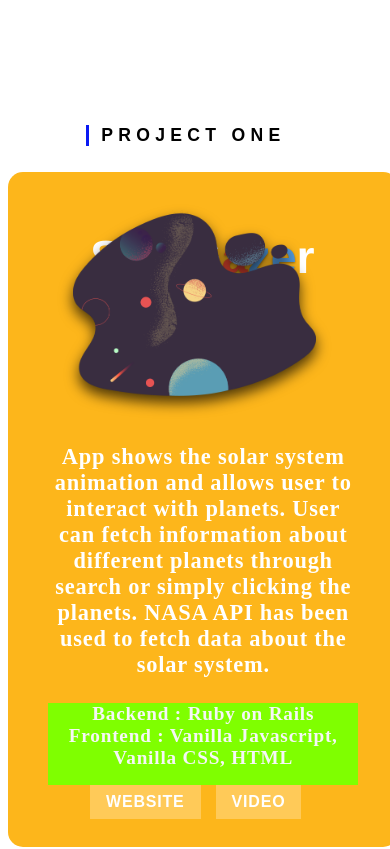
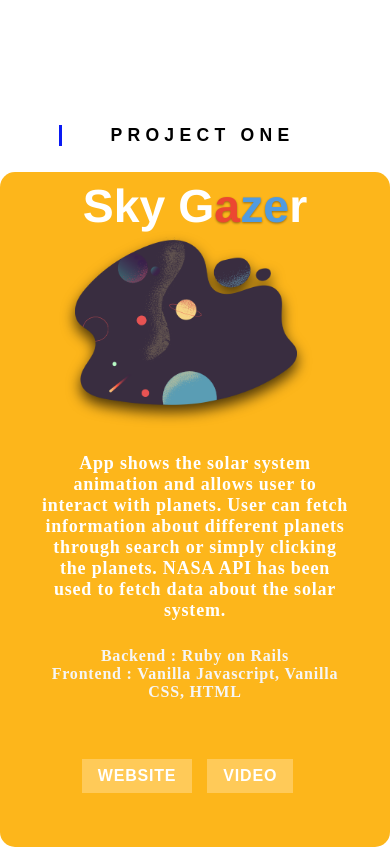
Before and after one commit to sanjeevyg/Portfolio, a React (Create React App) app: page / in a window 390 px wide. Shown: the part 780-1629 px from the top of the page. Built offline with nearby package versions, Linux system fonts and the light colour scheme.

Commit message:
media query fixed

```diff
--- a/src/Pages/Home/index.css
+++ b/src/Pages/Home/index.css
@@ -532,7 +532,7 @@
     }
 
     .menuNinety {
-        right: 23vw;
+        right: 20vw;
         background-color: rgb(29, 80, 219);
         color: white;
         transform: rotate(270deg);
--- a/src/Pages/Project/Project.js
+++ b/src/Pages/Project/Project.js
@@ -223,12 +223,12 @@ export default function Project() {
                   <img src={phoneImg} alt="watchual"/>
                 </div>
                 <div className="appInfo">
-                    <div id="titleWatchualS">
+                    <div class="titleWatchualS">
                         <h1 className="title titleWatchual" ref={titleThree}>Watchual</h1>
                         <div id="watchDiv"><MdOutlineWatchLater id="watch" size={60}/></div>
                     </div>
                     <h3 id="projectThreeInfo">
-                        This is a shopping app for watches. User can signup, sigin and scan through varieties of watches. Watches can be selected and put in cart for payment. App also employs dark and light theme.
+                        Watchual is a shopping app for watches. User can signup, sigin and scan through varieties of watches. Watches can be selected and put in cart for payment. App also employs dark and light theme.
                     </h3>
                     <div className="techInfo techInfoThree">
                       <h4 className="backend"><span>Backend : </span>Node.js</h4>
--- a/src/Pages/Project/index.css
+++ b/src/Pages/Project/index.css
@@ -25,6 +25,7 @@
     width: 80vw;
     transform-style: preserve-3d;
     padding-left: 12rem;
+
 }
 
 .projectTitle {
@@ -90,7 +91,9 @@
 }
 
 .titleSkyGazer {
-    margin-top: 5vh;
+    display: absolute;
+    margin-top: -1vh;
+    /* margin-bottom: 5rem; */
 }
 
 .titleSkyGazer span {
@@ -142,8 +145,10 @@
     filter: drop-shadow(0px 1px 1px rgba(0, 0, 0, 0.4));
 }
 
-#titleWatchualS {
+.titleWatchualS{
     display: flex;
+    justify-content: flex-start;
+    align-items: space-between;
 }
 
 #watch {
@@ -236,21 +241,13 @@
     opacity: 0;
 }
 
-.skyGazerVideo iframe, .videoOneActive iframe, .dogScanner iframe, .videoTwoActive iframe,  .videoThreeActive iframe {
+.skyGazerVideo iframe, .videoOneActive iframe, .dogScanner iframe, .videoTwoActive iframe, .watchualVideo iframe, .videoThreeActive iframe {
     position: relative;
     min-width: 58vw;
     height: 59vh;
     outline: none;
     border: none;
 }
-
-/* .videoThreeActive iframe {
-    position: relative;
-    min-width: 61.5vw;
-    height: 62vh;
-    outline: none;
-    border: none;
-} */
 
 .videoOneActive, .videoTwoActive, .videoThreeActive {
     position: fixed;
@@ -265,11 +262,12 @@
     z-index: 6;
 }
 
-.videoOneActive  .closeBtn, .videoTwoActive  .closeBtn, .videoThreeActive  .closeBtn  {
+.videoOneActive  .closeBtn, .videoTwoActive  .closeBtn, .videoThreeActive .closeBtn  {
     position: absolute;
     top: 0;
     right: 0;
     color: rgb(255, 254, 254);
+    z-index: 6;
 }
 
 .videoOneActive  .closeBtn:hover, .videoTwoActive  .closeBtn:hover, .videoThreeActive .closeBtn:hover {
@@ -294,7 +292,6 @@
         padding: auto;
         max-width: 100%;
         overflow: hidden;
-        background: white;
     }
 
     .sectionContainer {
@@ -303,8 +300,6 @@
         display: flex;
         justify-content: center;
         align-items: center;
-        margin: auto;
-        padding: auto;
     }
 
     .subsectionContainer {
@@ -315,7 +310,8 @@
         justify-content: center;
         height: 100vh;
         width: 100vw;
-        padding-right: 45vw;
+        padding-right: auto;
+        padding-left: 0rem;
     }
 
     .card {
@@ -337,17 +333,31 @@
         display: flex;
         align-items: center;
         text-align: center;
-        background-color: chartreuse;
     }
 
     .appInfo h3 {
         text-align: center;
+        font-size: large;
     }
 
     .title {
         position: absolute;
-        left: 21vw;
         top: 1rem;
+        left: 2vw;
+        right: 2vw;
+    }
+
+    .titleWatchual  {
+        /* background: darkmagenta; */
+    }
+
+    #projectThreeInfo {
+        margin-top: 15vh;
+        text-align: left;
+    }
+
+    #websiteBtnOne {
+        margin-bottom: 5vh;
     }
 
     .skyGazer {
@@ -359,8 +369,6 @@
         align-items: center;
     }
 
-
-
     .dogScanner {
         margin-top: 5rem;
         margin-bottom: 3rem;
@@ -371,30 +379,37 @@
     }
 
     .projectTitle {
-        width: 60vw;
+        width: 70vw;
+        margin-bottom: 3vh;
+        display: flex;
+        justify-content: center;
+    }
+
+    .techInfo {
+        font-size: medium;
+        margin-bottom: 5vh;
+    }
+
+    .techInfoThree {
+        margin-top: 5vh;
         margin-bottom: 3vh;
     }
 
-    /* #projectThreeInfo {
-        padding-left: auto;
-    } */
-
-    #titleWatchualS {
-        display: flex;
+    .skyGazer img {
+        height: 20vh;
+        width: auto;
+        margin-top: 5vh;
     }
 
-    #watch {
-        position: relative;
-        bottom: 7vh;
-        left: 57vw;
+    #watchDiv {
+        display: none;
     }
-
 
     .watchual img {
         position: absolute;
-        margin-top: 9vh;
+        margin-top: 17vh;
         transform: none;
-        width: 40vw;
+        width: 42vw;
         margin-left: 5vw;
         z-index: 0;
     }
@@ -418,23 +433,7 @@
         border-top-left-radius: 60px;
     }
 
-    .skyGazerVideo iframe, .videoOneActive iframe, .dogScanner iframe, .videoTwoActive iframe,  .videoThreeActive iframe {
-        position: absolute;
-        max-width: 100vw;
-        min-height: 85vh;
-        margin-left: 5rem;
-        margin-bottom: 35rem;
-    }
-
-    .videoOneActive  .closeBtn, .videoTwoActive  .closeBtn, .videoThreeActive  .closeBtn  {
-        position: fixed;
-        z-index: 15;
-        top: 0rem;
-        color: rgb(112, 23, 23);
-
-    }
-
-    .skyGazerVideo, .dogScannerVideo, .watchualVideo {
+    /* .skyGazerVideo, .dogScannerVideo, .watchualVideo {
         position: absolute;
         z-index: -1;
         display: flex;
@@ -442,150 +441,37 @@
         align-items: center;
         visibility: hidden;
         opacity: 0;
+    }  */
+
+
+    .skyGazerVideo iframe, .videoOneActive iframe, .dogScanner iframe, .videoTwoActive iframe, .watchualVideo iframe, .videoThreeActive iframe {
+        position: fixed;
+        max-width: 100vw;
+        min-height: 91vh;
+        align-self: center;
+        left: 0rem;
+        top: 0rem;
     }
 
-
-
-
-    /*
-
-    .cThree {
-        height: 95vh;;
-        min-width: 92vw;
+    .videoOneActive, .videoTwoActive, .videoThreeActive {
+        position: fixed;
+        left: 11rem;
+        bottom: 17vh;
+        background: rgba(12, 11, 11, 0.9);
         display: flex;
-        font-size: small;
-        flex-direction: column-reverse;
         justify-content: center;
         align-items: center;
-        margin-right: 10rem;
-        border-radius: 0px;
-        padding-top: 3rem;
-        border-radius: 1rem;
+        visibility: visible;
+        opacity: 1;
+        z-index: 1;
     }
 
-    .cOne {
-        padding-top: 12vh;
+    .videoOneActive  .closeBtn, .videoTwoActive  .closeBtn, .videoThreeActive .closeBtn  {
+        position: fixed;
+        top: 88vh;
+        right: 0;
+        z-index: 15;
+        color: darkred;
     }
 
-   .titleSkyGazer, .titleDog, .titleWatchual {
-        position: relative;
-        width: fit-content;
-        font-size: 2.5rem;
-        margin-bottom: 67rem;
-    }
-
-
-    #watchDiv {
-        position: absolute;
-        background: chartreuse;
-        margin-bottom: 50rem;
-        margin-right: 10rem;
-    }
-
-    .dogScanner img {
-        position: relative ;
-        width: 40vh;
-        height: auto;
-        margin-top: 10rem;
-        margin-left: 23vw;
-    }
-
-    .skyGazer img {
-        position: relative;
-        width: 35vh;
-        height: auto;
-        margin-top: 5vh;
-        margin-left: 23vw;
-    }
-
-    .watchual img{
-        position: relative;
-        margin-bottom: 30vh;
-        min-width: 18vh;
-        height: auto;
-        margin-right: 1rem;
-        transform: translateX(4rem) translateY(1rem) rotateZ(15deg);
-    }
-
-    #websiteBtnTwo button {
-        font-family: 'Times New Roman', Times, serif;
-    }
-
-    .techInfo {
-        position: relative;
-        display: flex;
-        align-items: center;
-        padding-bottom: 1rem;
-        font-size: large;
-        margin-bottom: 5rem;
-        margin-top: 5rem;
-        font-style: italic;
-        font-family: 'Times New Roman', Times, serif;
-        text-align: center;
-        color: tomato;
-        z-index: 99;
-    }
-
-
-    .projectTitleOne, .projectTitleTwo, .projectTitleThree {
-        position: relative;
-        min-width: 8rem;
-        font-size: large;
-        margin-bottom: 71rem;
-        margin-left: -16rem;
-    }
-
-    #circle {
-        min-height: 45%;
-        min-width: 57%;
-    }
-
-    #smallCircleOne {
-        min-width: 25%;
-        min-height: 25%;
-        border-top-right-radius: 150px;
-        border-bottom-right-radius: 150px;
-    }
-
-    #smallCircleTwo {
-        min-width: 35%;
-        min-height: 7%;
-        border-top-right-radius: 60px;
-        border-top-left-radius: 60px;
-    }
-
-    .sectionContainer {
-        display: flex;
-        flex-direction: column;
-        align-items: center;
-        justify-items: center;
-    }
-
-    .skyGazerVideo iframe, .videoOneActive iframe, .dogScanner iframe, .videoTwoActive iframe,  .videoThreeActive iframe {
-        position: absolute;
-        max-width: 100vw;
-        min-height: 95vh;
-        margin-right: 5rem;
-        align-self: center;
-    }
-
-    .videoThreeActive {
-        position: fixed;
-        max-width: 100vw;
-        min-height: 105vh;
-        margin-right: 10rem;
-        align-self: center;
-    }
-
-    .videoOneActive  .closeBtn, .videoTwoActive  .closeBtn, .videoThreeActive  .closeBtn  {
-        position: fixed;
-        top: 12rem;
-        right: 4rem;
-        color: rgb(255, 255, 255);
-    }
-
-    #websiteBtnThree button{
-        padding: 1rem;
-    } */
-
 }
```
